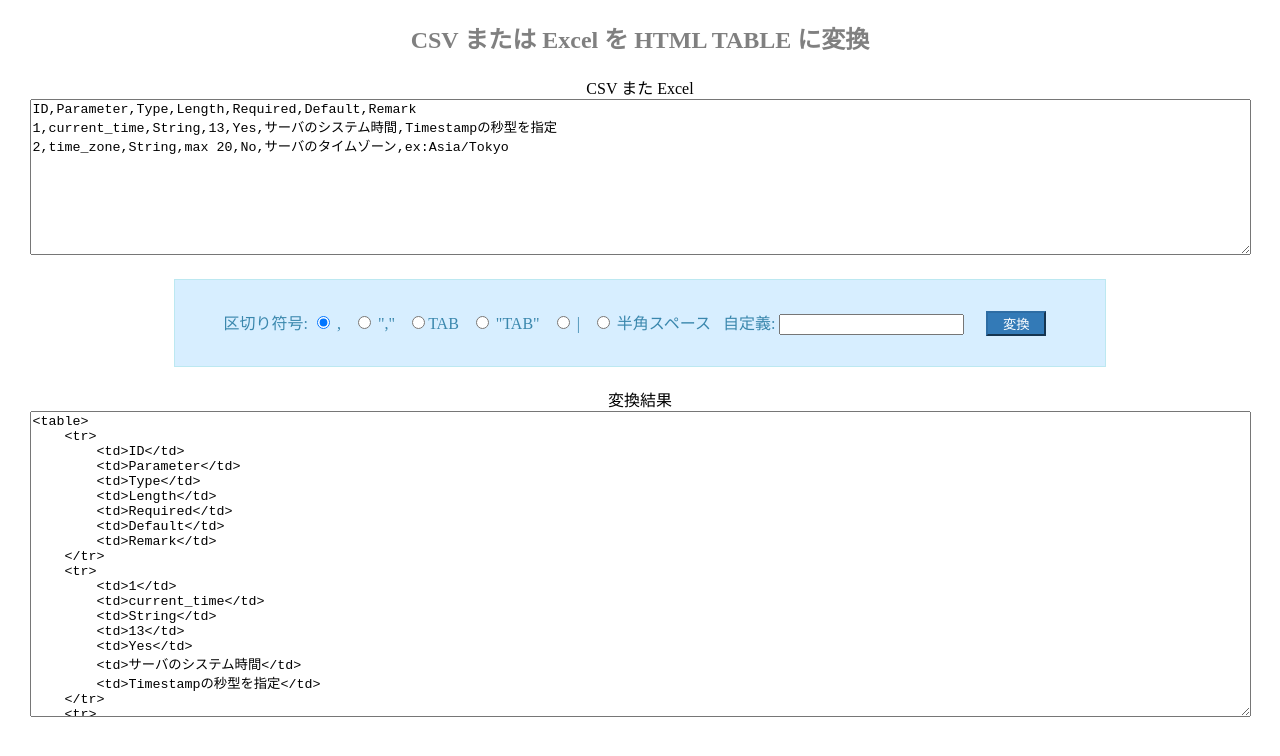
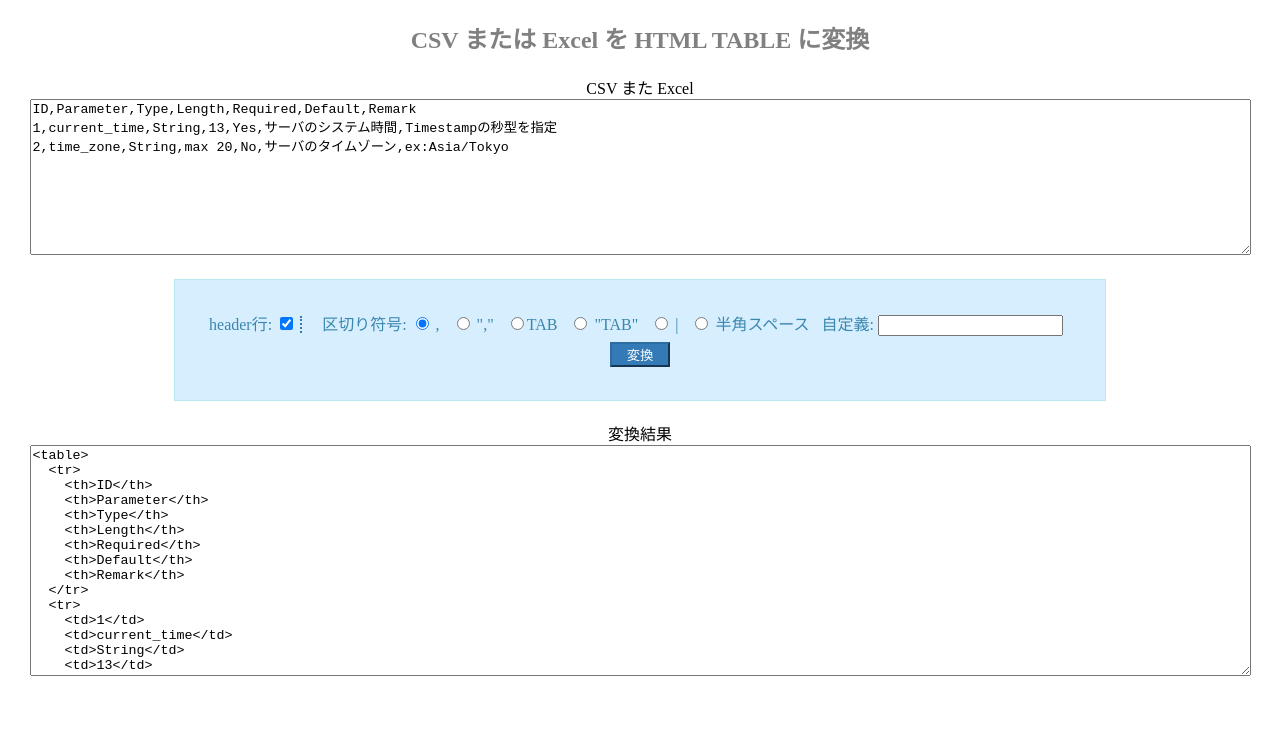
Before and after one commit to megumiimai/CsvToTable, a plain HTML site: page index.html in a window 1280 px wide. Both pictures are taken after a click on the button "変換". Drawn offline with Linux system fonts and the light colour scheme.

Commit message:
add header row option

```diff
--- a/css/index.css
+++ b/css/index.css
@@ -13,6 +13,7 @@ h2 {
     border: 1px solid #bce8f1;
     padding: 30px;
     margin: 20px auto;
+    line-height: 30px;
 }
 
 .btn {
@@ -24,3 +25,7 @@ h2 {
 .radio {
     margin-right: 8px;
 }
+.header-row {
+    border-right: 2px dotted #337ab7;
+    margin-right: 20px;
+}
--- a/index.html
+++ b/index.html
@@ -22,6 +22,12 @@ ID,Parameter,Type,Length,Required,Default,Remark
 2,time_zone,String,max 20,No,サーバのタイムゾーン,ex:Asia/Tokyo</textarea>
 
                 <div class="setting-area">
+                    <div>
+                        <label>header行:</label>
+                        <label class="header-row inline">
+                            <input type="checkbox" id="headerRow" name="headerRow" value="," checked="checked" />
+                        </label>
+
                         <label>区切り符号:</label>
 
                         <label class="radio inline">
@@ -50,7 +56,10 @@ ID,Parameter,Type,Length,Required,Default,Remark
                         <label class="radio inline">
                             自定義: <input type="text" class="definition" id="definition" />
                         </label>
+                    </div>
+                    <div>
                         <button type="button" class="btn" onclick="csvToTable()" style="margin:0 10px;">変換</button>
+                    </div>
                 </div>
 
 
@@ -58,7 +67,7 @@ ID,Parameter,Type,Length,Required,Default,Remark
                 <div class="title">
                     <label>変換結果</label>
                 </div>
-                <textarea id="newText" name="newText" rows="20" cols="150" onclick="javascript:this.form.newText.focus();this.form.newText.select();"></textarea>
+                <textarea id="newText" name="newText" rows="15" cols="150" onclick="javascript:this.form.newText.focus();this.form.newText.select();"></textarea>
             </div>
         </form>
     </div>
--- a/js/csv_convert_table.js
+++ b/js/csv_convert_table.js
@@ -4,13 +4,15 @@ function csvToTable() {
         return false;
     }
 
+    const isHeaderRow = document.getElementById("headerRow").checked;
     const oldTextArr = originText.split("\n");
     const replaceChars = [ /\r/, /^\'/, /^\"/, /"$/, /'$/ ];
     for(i = 0; i < oldTextArr.length; i++){
         replaceChars.forEach(function (oldChar) {
             oldTextArr[i] = oldTextArr[i].replace(oldChar,"");
         });
-        oldTextArr[i] = "    <tr>\n        <td>" + oldTextArr[i] + "</td>\n    </tr>";
+        const replacement = isHeaderRow && i == 0 ? `<th>${oldTextArr[i]}</th>` :  `<td>${oldTextArr[i]}</td>`;
+        oldTextArr[i] = `  <tr>\n    ${replacement}\n  </tr>`;
     }
 
     let splitChar = '	';
@@ -28,7 +30,8 @@ function csvToTable() {
 
     var newText = "";
     for(i = 0; i < oldTextArr.length; i++){
-        oldTextArr[i] = oldTextArr[i].replace(new RegExp(splitChar, "gi"), "</td>\n        <td>");
+        const replacement = isHeaderRow && i == 0 ? "</th>\n    <th>" : "</td>\n    <td>";
+        oldTextArr[i] = oldTextArr[i].replace(new RegExp(splitChar, "gi"), replacement);
         newText = newText + oldTextArr[i] + "\n";
     }
     newText = "<table>\n"+newText+"</table>\n";
```
Lines whose indentation alone changed are shown as unchanged.
